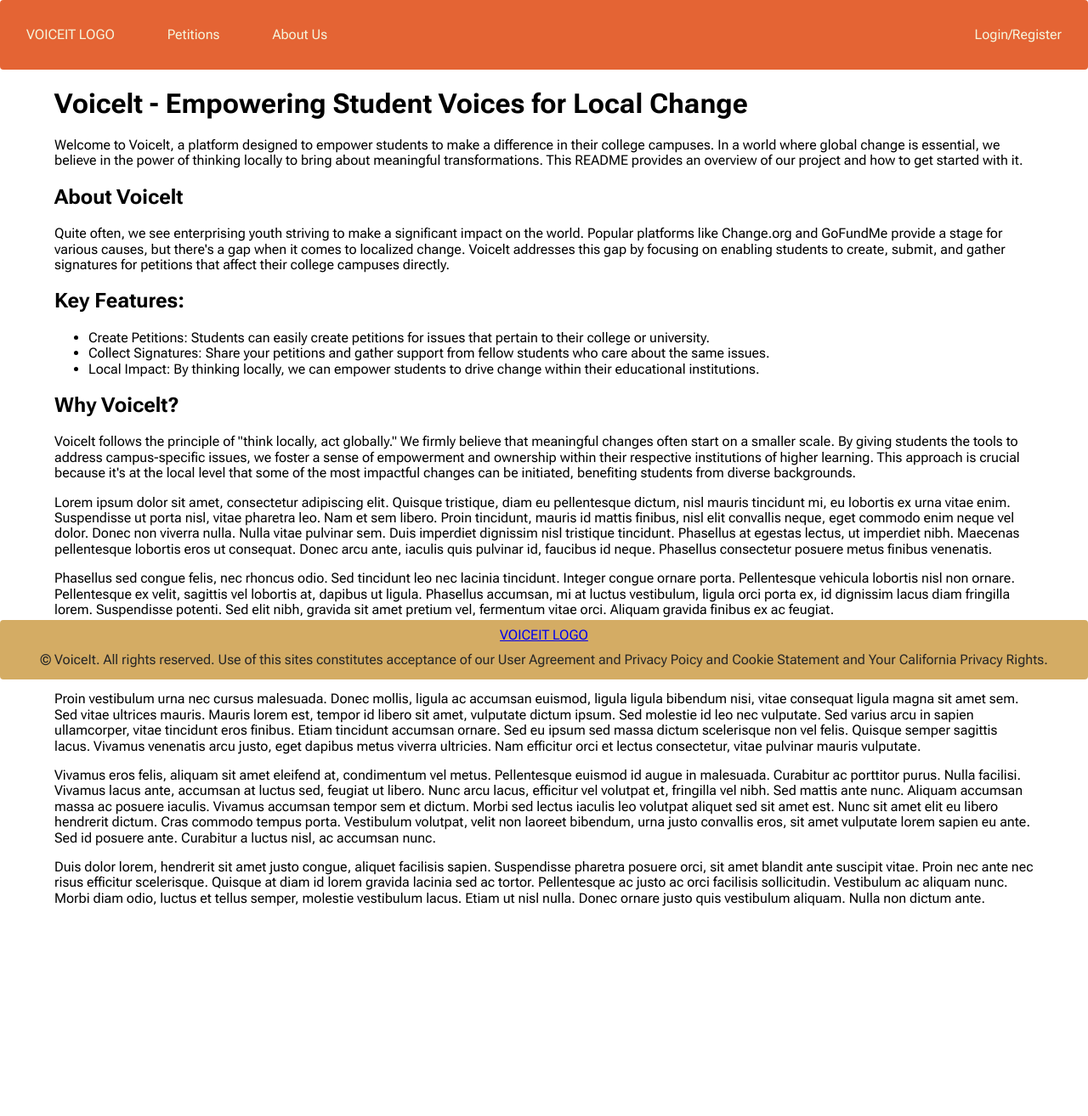
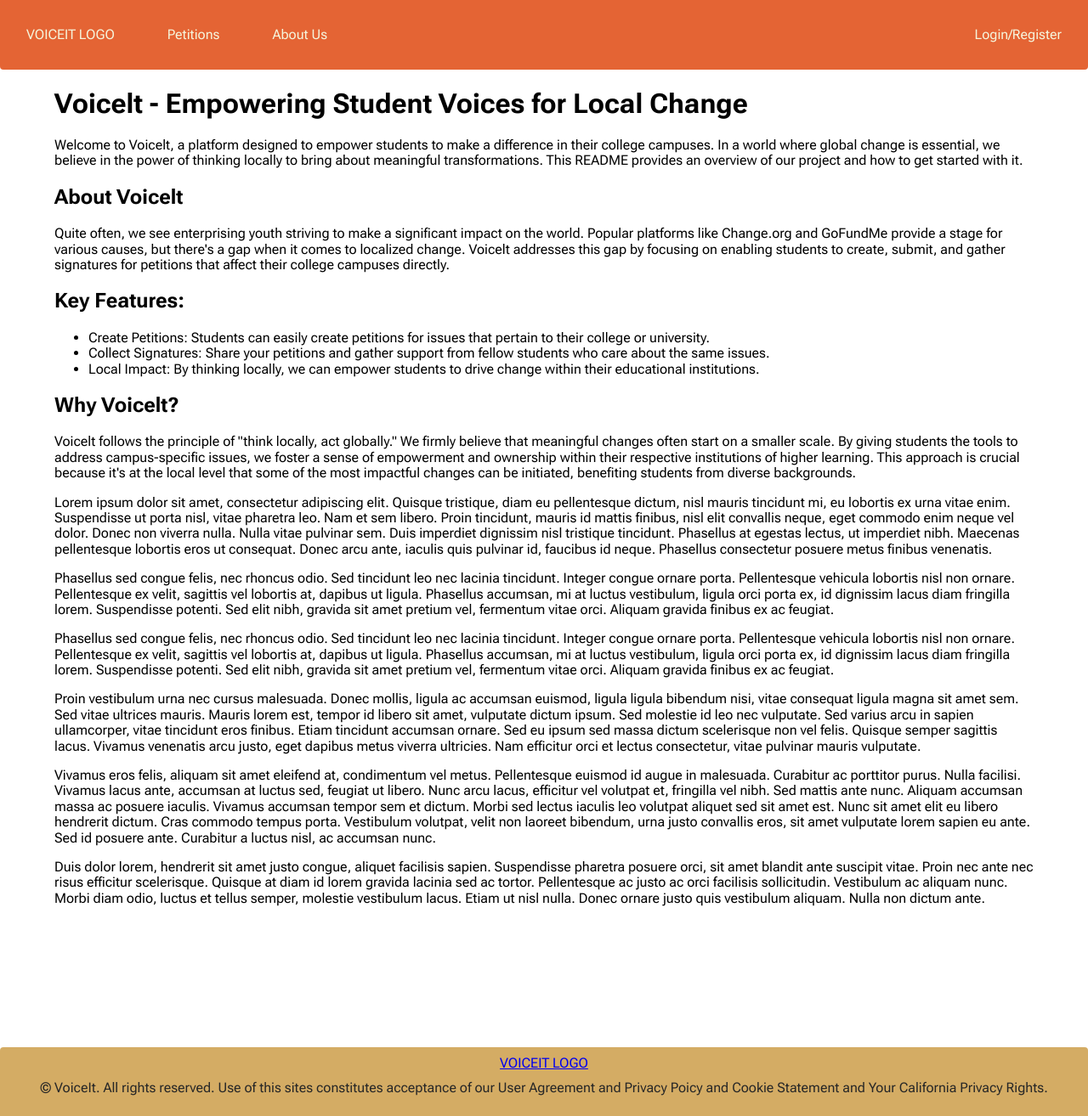
Before and after one commit to HarryDerderian/Voiceit, a Django app: page / in a window 1280 px wide. Shown: the whole page at 85% size. Before the commit the page ends 1067 px from the top, so only its background shows below. Run offline with Django 4.2, Linux system fonts and the light colour scheme.

Commit message:
more footer work

```diff
--- a/templates/main.html
+++ b/templates/main.html
@@ -15,12 +15,14 @@
         <meta name="viewport" content ='width=device-width, initial-scale=1'>
     </head>
     <body>
-        {% include 'navbar.html' %}
-        <div class="content">
-            {% block content %}
+        <div class="flex-wrapper">
+            {% include 'navbar.html' %}
+            <div class="content">
+                {% block content %}
 
-            {% endblock %}
+                {% endblock %}
+            </div>
+            {% include 'footer.html' %}
         </div>
-        {% include 'footer.html' %}
     </body>
 </html>
--- a/templates/static/style.css
+++ b/templates/static/style.css
@@ -22,6 +22,13 @@
   font-family: inherit;
   font-size: 100%;
 }
+/* whole site wrapper */
+.flex-wrapper {
+    display: flex;
+    min-height: 100vh;
+    flex-direction: column;
+    justify-content: flex-start;
+  }
 
 /* navbar */
 .navbar {
@@ -29,7 +36,8 @@
     justify-content: space-between;
     background-color: var(--orange-bg);
     color: beige;
-    border-radius:4px;
+    border-bottom-left-radius:4px;
+    border-bottom-right-radius:4px;
     position:sticky;
     top:0;
     width:100%;
@@ -96,6 +104,13 @@
         font-weight: bolder;
         border:solid 1px;
         background-color: var(--orange-light);
+    }
+
+    .navbar a:hover {
+        text-decoration: underline;
+        background-color: var(--orange-light);
+        border-radius:4px;
+        font-weight: bold;
     }
 }
 
@@ -171,10 +186,11 @@
     text-align: center;
     color:var(--light-black);
     background-color: var(--yellow-bg);
-    border-radius:4px;
-    position:fixed;
-    bottom:0;
+    border-top-right-radius:4px;
+    border-top-left-radius:4px;
+    padding-bottom: 10px;
     line-height: 0.8;
+    margin-top: auto;
 }
 /*footer small screens*/
 @media screen and (max-width:500px) {
```
